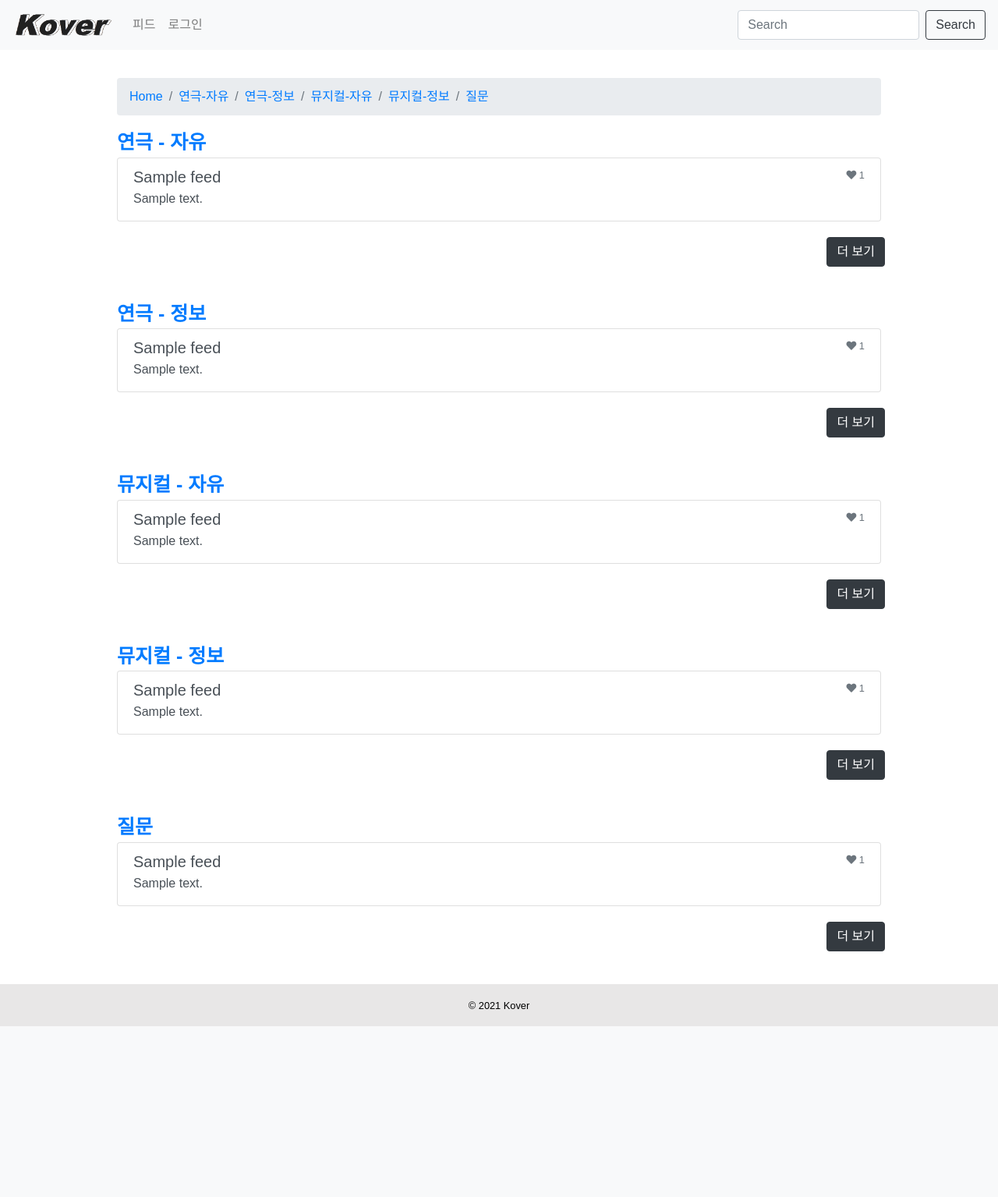
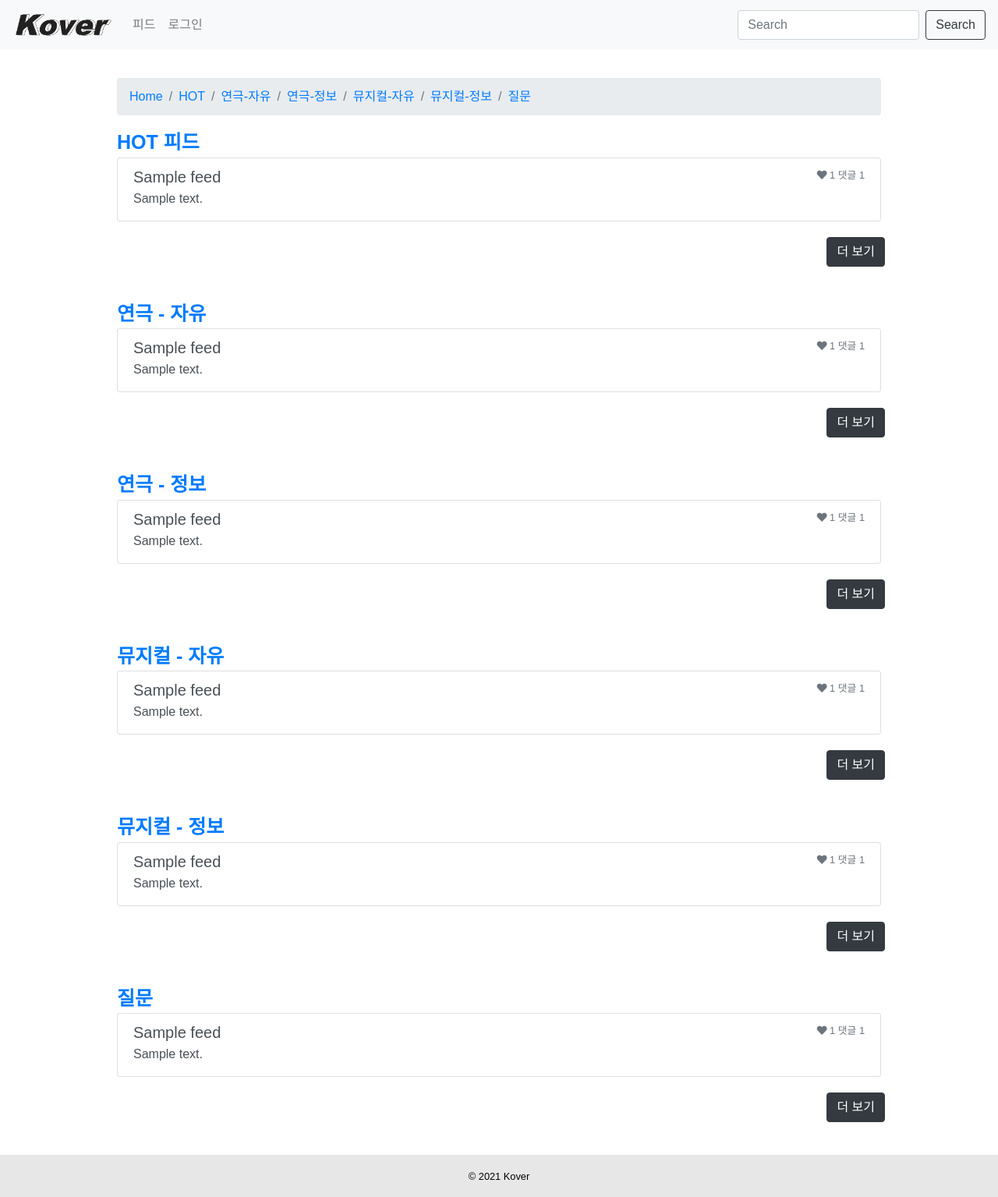
Before and after one commit to junankim18/Kover, a Django app: template kover/templates/kover/feed_main.html in a window 1280 px wide. Shown: the whole page at 78% size. Before the commit the page ends 1316 px from the top, so only its background shows below. Run offline with Django 3.2, Linux system fonts and the light colour scheme; the template is opened without the code that fills it: most values are stand-ins (such as "Sample title", 1, 10 or a date in 2020); some libraries are stand-ins or nearby versions.

Commit message:
hot feed made

```diff
--- a/kover/templates/kover/feed_main.html
+++ b/kover/templates/kover/feed_main.html
@@ -4,7 +4,8 @@
 
 <nav aria-label="breadcrumb">
     <ol class="breadcrumb light">
-        <li class="breadcrumb-item"><a href="#">Home</a></li>
+        <li class="breadcrumb-item"><a href="">Home</a></li>
+        <li class="breadcrumb-item"><a href="/feed/hot_feed">HOT</a></li>
         <li class="breadcrumb-item"><a href="/feed/play_lib">연극-자유</a></li>
         <li class="breadcrumb-item"><a href="/feed/play_inf">연극-정보</a></li>
         <li class="breadcrumb-item"><a href="/feed/musical_lib">뮤지컬-자유</a></li>
@@ -12,6 +13,27 @@
         <li class="breadcrumb-item"><a href="/feed/question">질문</a></li>
     </ol>
 </nav>
+
+<div class="feeds_main" style="margin-bottom: 100px">
+    <a href="/feed/hot_feed"><b style="font-size: 25px">HOT 피드</b></a>
+    <div class="list-group">
+        {% for feed in feeds  %}
+        <a
+            href="{%url 'kover:feed_page' feed.id%}"
+            class="list-group-item list-group-item-action flex-column align-items-start"
+        >
+            <div class="d-flex w-100 justify-content-between">
+                <h5 class="mb-1">{{feed.feed_title}}</h5>
+                <small class="text-muted"><i class="fas fa-heart"></i> {{feed.feed_like.all.count}} 댓글 {{feed.comment_post.all.count}}</small>
+            </div>
+            <p class="mb-1">{{feed.feed_content|truncatechars:30}}</p>
+        </a>
+        {% endfor %}
+    </div>
+    <div class="form-row float-right" style="margin-top: 20px">
+        <button type="button" class="btn btn-dark pull-right" onclick="location.href = '/feed/hot_feed'">더 보기</button>
+    </div>
+</div>
 
 <div class="feeds_main" style="margin-bottom: 100px">
     <a href="/feed/play_lib"><b style="font-size: 25px">연극 - 자유</b></a>
@@ -23,7 +45,7 @@
         >
             <div class="d-flex w-100 justify-content-between">
                 <h5 class="mb-1">{{feed.feed_title}}</h5>
-                <small class="text-muted"><i class="fas fa-heart"></i> {{feed.feed_like.all.count}}</small>
+                <small class="text-muted"><i class="fas fa-heart"></i> {{feed.feed_like.all.count}} 댓글 {{feed.comment_post.all.count}}</small>
             </div>
             <p class="mb-1">{{feed.feed_content|truncatechars:30}}</p>
         </a>
@@ -44,7 +66,7 @@
         >
             <div class="d-flex w-100 justify-content-between">
                 <h5 class="mb-1">{{feed.feed_title}}</h5>
-                <small class="text-muted"><i class="fas fa-heart"></i> {{feed.feed_like.all.count}}</small>
+                <small class="text-muted"><i class="fas fa-heart"></i> {{feed.feed_like.all.count}} 댓글 {{feed.comment_post.all.count}}</small>
             </div>
             <p class="mb-1">{{feed.feed_content|truncatechars:30}}</p>
         </a>
@@ -65,7 +87,7 @@
         >
             <div class="d-flex w-100 justify-content-between">
                 <h5 class="mb-1">{{feed.feed_title}}</h5>
-                <small class="text-muted"><i class="fas fa-heart"></i> {{feed.feed_like.all.count}}</small>
+                <small class="text-muted"><i class="fas fa-heart"></i> {{feed.feed_like.all.count}} 댓글 {{feed.comment_post.all.count}}</small>
             </div>
             <p class="mb-1">{{feed.feed_content|truncatechars:30}}</p>
         </a>
@@ -86,7 +108,7 @@
         >
             <div class="d-flex w-100 justify-content-between">
                 <h5 class="mb-1">{{feed.feed_title}}</h5>
-                <small class="text-muted"><i class="fas fa-heart"></i> {{feed.feed_like.all.count}}</small>
+                <small class="text-muted"><i class="fas fa-heart"></i> {{feed.feed_like.all.count}} 댓글 {{feed.comment_post.all.count}}</small>
             </div>
             <p class="mb-1">{{feed.feed_content|truncatechars:30}}</p>
         </a>
@@ -107,7 +129,7 @@
         >
             <div class="d-flex w-100 justify-content-between">
                 <h5 class="mb-1">{{feed.feed_title}}</h5>
-                <small class="text-muted"><i class="fas fa-heart"></i> {{feed.feed_like.all.count}}</small>
+                <small class="text-muted"><i class="fas fa-heart"></i> {{feed.feed_like.all.count}} 댓글 {{feed.comment_post.all.count}}</small>
             </div>
             <p class="mb-1">{{feed.feed_content|truncatechars:30}}</p>
         </a>
--- a/kover/templates/kover/main.html
+++ b/kover/templates/kover/main.html
@@ -43,13 +43,13 @@
             <ul class="list-group " style="max-width: 35rem;">
                 {% for feed in feed_2 %}
                 <li class="list-group-item d-flex justify-content-between align-items-center">
-                    <a href="{%url 'kover:feed_page' feed.id%}">{{feed.feed_title}}
+                    <a href="{%url 'kover:feed_page' feed.id%}">{{feed.feed_title}}</a>
                     <span class="badge badge-danger badge-pill">
                         <i class="fas fa-heart"></i> {{feed.feed_like.all.count}}
                     </span>
                     <span class="badge badge-danger badge-pill">
                         <i class="fas fa-heart"></i> 댓글수 {{feed.comment_post.all.count}}
-                    </span></a>
+                    </span>
                 {% endfor %}
 
                 </li>
--- a/kover/urls.py
+++ b/kover/urls.py
@@ -30,6 +30,7 @@ urlpatterns = [
     path('feed/musical_lib/', views.feed_musical_lib,
          name='feed_musical_lib'),  # 뮤지컬-자유),
     path('feed/question', views.feed_question, name='feed_question'),  # 질문),
+    path('feed/hot_feed', views.feed_hot_feed, name='feed_question'),  # hot 피드),
     path('contents/<int:pk>/', views.show_detail,
          name='show_detail'),  # 공연별 디테일),
     path('contents/<int:pk>/', views.show_detail,
```
Also changed, not shown: kover/views.py (+16 -0 lines).
